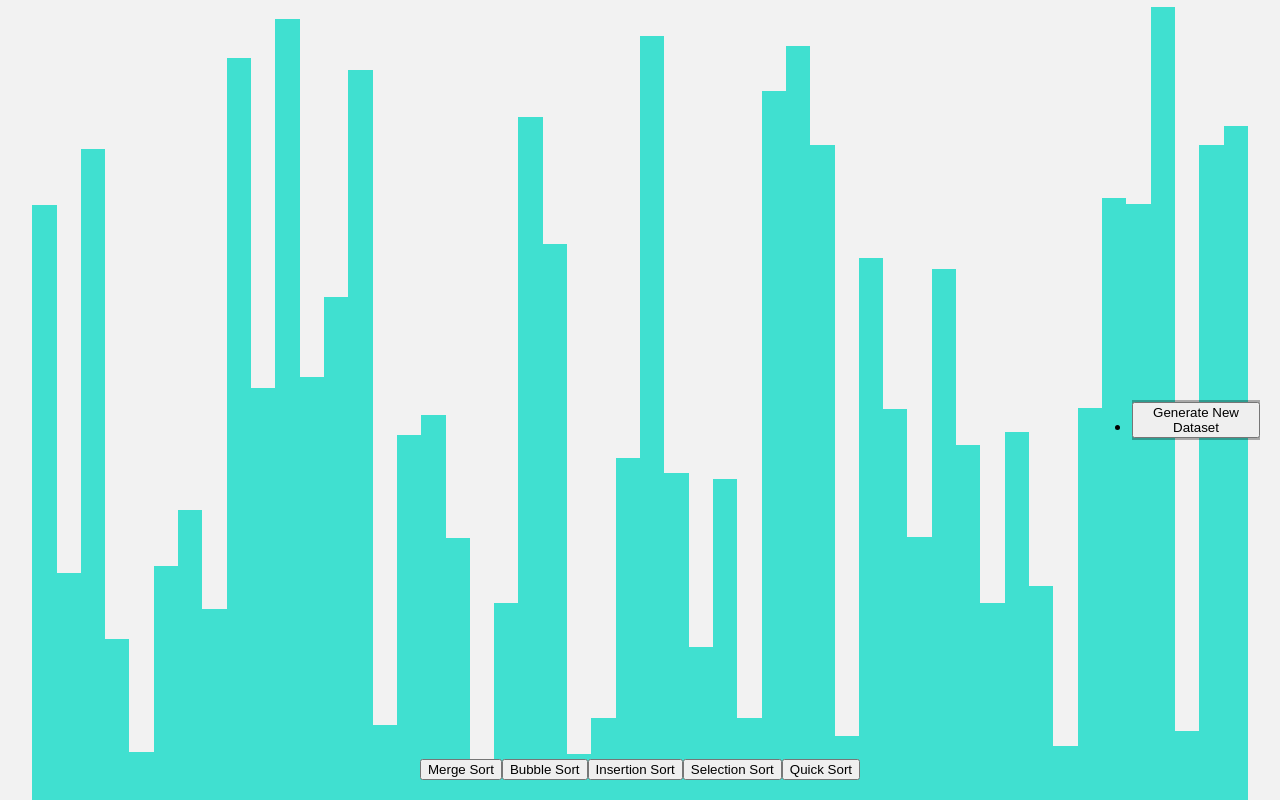
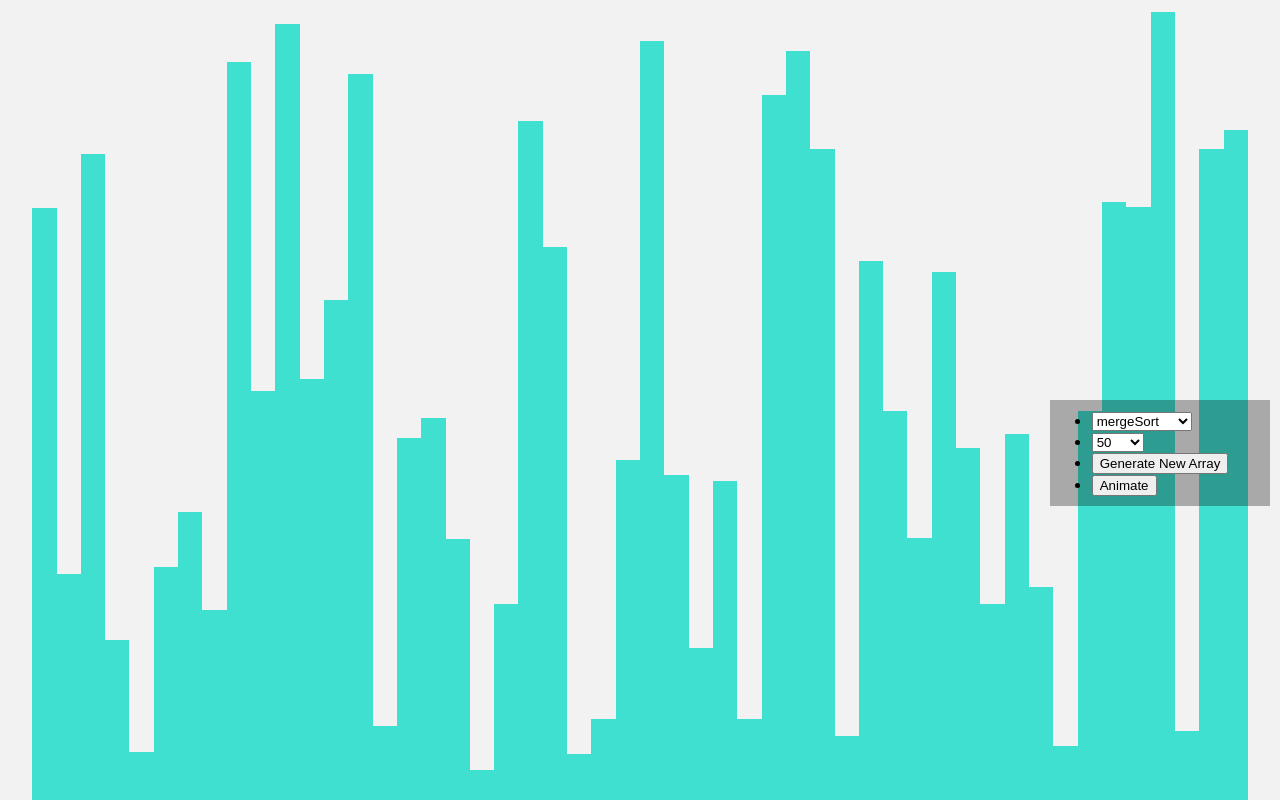
Before and after one commit to ssanjose/sortingalgovisualizertool, a React (Create React App) app: page / in a window 1280 px wide. Built offline with nearby package versions, Linux system fonts and the light colour scheme.

Commit message:
Removed buttons bottom of screen and added all functionality to option bar

```diff
--- a/src/SortingAlgoVisualizerTool/CSS/SortingVisualizer.css
+++ b/src/SortingAlgoVisualizerTool/CSS/SortingVisualizer.css
@@ -1,14 +1,23 @@
 #optionBar {
   position: absolute;
   top: 50vh;
-  right: 20px;
-  width: 10%;
-  height: 5vh;
+  right: 10px;
+  width: 15%;
+  min-width: 200px;
   display: flex;
   justify-content: space-around;
   align-items: center;
   z-index: 1;
   background-color: rgba(0, 0, 0, 0.3);
+  padding: 10px;
+}
+
+.hidden {
+
+}
+
+.shown {
+
 }
 
 #optionBar ul {
--- a/src/SortingAlgoVisualizerTool/OptionBar.js
+++ b/src/SortingAlgoVisualizerTool/OptionBar.js
@@ -1,14 +1,48 @@
-import React from 'react';
+import React, { useState } from 'react';
+
+// An array of numbers that setArrayNum can use to set the array length.
+const arrayNumOptions = [10, 50, 100, 200, 1000];
+// An array of sorting algorithms that can be used to sort the array.
+const sortingAlgorithms = ['bubbleSort', 'insertionSort', 'selectionSort', 'mergeSort', 'quickSort'];
 
 export const OptionBar = (props) => {
+  const [sort, setSort] = useState('mergeSort');
+
   return (
     <header id='optionBar'>
       <nav>
         <ul id="options">
           <li>
+            <select id="sort-select" defaultValue={'mergeSort'} onChange={(e) => {
+              setSort(e.target.value);
+            }}>
+              {sortingAlgorithms.map((algorithm) => (
+                <option key={algorithm} value={algorithm}>{algorithm}</option>
+              ))}
+            </select>
+          </li>
+          <li>
+            <select
+              id="arrayNum"
+              value={props.arrayNum}
+              onChange={(e) => props.setArrayNum(e.target.value)}
+            >
+              {arrayNumOptions.map((num) => (
+                <option key={num} value={num}>
+                  {num}
+                </option>
+              ))}
+            </select>
+          </li>
+          <li>
             <button className="array-reset" onClick={
               () => { props.resetArray(); }
-            }>Generate New Dataset</button>
+            }>Generate New Array</button>
+          </li>
+          <li>
+            <button className="animate" onClick={
+              () => { props.animateArray(props.array, sort, props.configData); }
+            }>Animate</button>
           </li>
         </ul>
       </nav>
--- a/src/SortingAlgoVisualizerTool/SortingVisualizer.js
+++ b/src/SortingAlgoVisualizerTool/SortingVisualizer.js
@@ -11,7 +11,7 @@ const randomIntFromInterval = (min, max) => {
 const resetArray = (arrayLength) => {
   const arr = [];
   for (let i = 0; i < arrayLength; i++) {
-    arr.push(randomIntFromInterval(5, 800));
+    arr.push(randomIntFromInterval(5, window.innerHeight - 5));
   }
   return arr;
 }
@@ -48,9 +48,13 @@ export const SortingVisualizer = (props) => {
   return (
     <>
       <OptionBar
+        array={array}
         arrayNum={arrayNum}
         setArrayNum={setArrayNum}
         resetArray={() => setArray(resetArray(arrayNum))}
+        animateArray={animateArray}
+        configData={configData}
+        setConfigData={setConfigData}
       />
       <main id="main-content">
         <div id="visualizer">
@@ -65,23 +69,6 @@ export const SortingVisualizer = (props) => {
             </div>
           ))}
         </div>
-        <div className='button'>
-          <button className="merge-sort" onClick={
-            () => { animateArray(array, "mergeSort", configData); }
-          }>Merge Sort</button>
-          <button className="bubble-sort" onClick={
-            () => { animateArray(array, "bubbleSort", configData); }
-          }>Bubble Sort</button>
-          <button className="insertion-sort" onClick={
-            () => { animateArray(array, "insertionSort", configData); }
-          }>Insertion Sort</button>
-          <button className="selection-sort" onClick={
-            () => { animateArray(array, "selectionSort", configData); }
-          }>Selection Sort</button>
-          <button className="quick-sort" onClick={
-            () => { animateArray(array, "quickSort", configData); }
-          }>Quick Sort</button>
-        </div>
       </main>
     </>
   )
```
